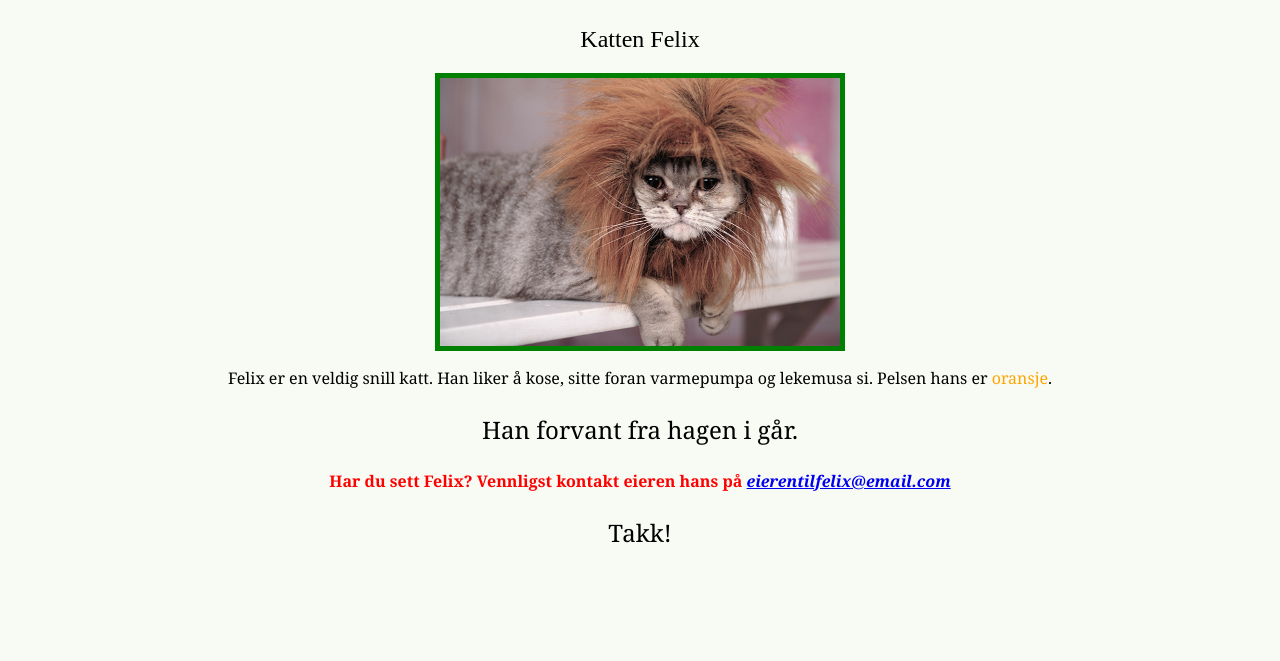
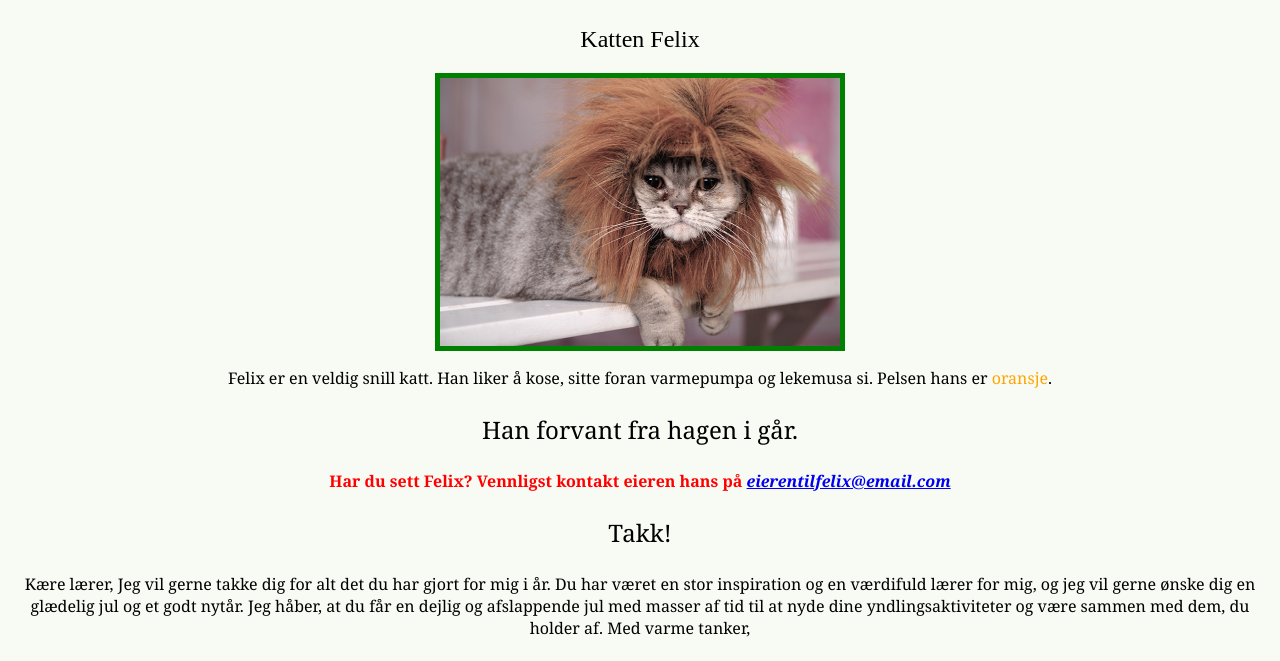
Before and after one commit to johvem/johvem.github.io, a plain HTML site: page index.html in a window 1280 px wide. Shown: the part 139-800 px from the top of the page. Drawn offline with Linux system fonts and the light colour scheme.

Commit message:
Update index.html

```diff
--- a/index.html
+++ b/index.html
@@ -64,5 +64,10 @@
     <p class="stor">Han forvant fra hagen i går.</p>
     <p id="uthevet">Har du sett Felix? Vennligst kontakt eieren hans på <a href="mailto:eierentilfelix@email.com">eierentilfelix@email.com</a></p>
     <p class="stor">Takk!</p>
+    <p>Kære lærer,
+
+Jeg vil gerne takke dig for alt det du har gjort for mig i år. Du har været en stor inspiration og en værdifuld lærer for mig, og jeg vil gerne ønske dig en glædelig jul og et godt nytår. Jeg håber, at du får en dejlig og afslappende jul med masser af tid til at nyde dine yndlingsaktiviteter og være sammen med dem, du holder af.
+
+Med varme tanker,</p>
 </body>
 </html>
```
